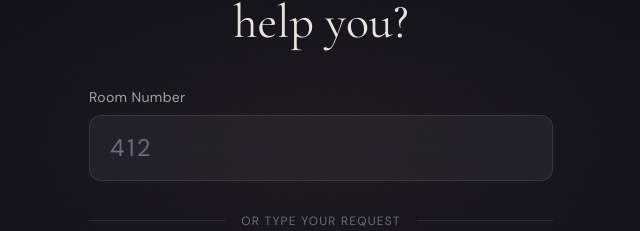
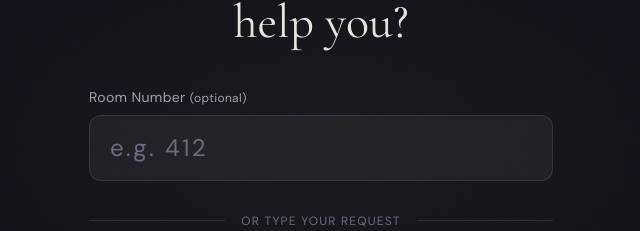
Before and after one commit to tachyon-development/test-translation, a Next.js app in the folder apps/frontend/: page / in a window 1280 px wide. Shown: the part 216-447 px from the top of the page, without its empty margins (319-959 px from the left). Built offline with nearby package versions, Linux system fonts and the light colour scheme; no server answers.

Commit message:
fix: room number optional, defaults to Lobby (101)

```diff
--- a/apps/frontend/src/app/page.tsx
+++ b/apps/frontend/src/app/page.tsx
@@ -212,20 +212,17 @@ function KioskInner() {
   }, []);
 
   const handleSubmit = useCallback(async () => {
-    // Validate
-    if (!/^\d{3}$/.test(room)) {
-      setRoomError("Please enter a 3-digit room number");
-      return;
-    }
     if (!requestText.trim()) return;
 
+    // Default to room 101 (Lobby) if no room specified
+    const roomNumber = room.length === 3 ? room : "101";
     setRoomError("");
     setSubmitting(true);
 
     try {
       const { request_id } = await submitTextRequest({
         text: requestText.trim(),
-        room_number: room,
+        room_number: roomNumber,
         org_id: ORG_ID,
       });
       setRequestId(request_id);
--- a/apps/frontend/src/components/kiosk/RoomSelector.tsx
+++ b/apps/frontend/src/components/kiosk/RoomSelector.tsx
@@ -25,7 +25,7 @@ export function RoomSelector({ value, onChange, error }: RoomSelectorProps) {
         htmlFor="room-number"
         className="mb-2 block text-sm tracking-wide text-[var(--text-secondary)]"
       >
-        Room Number
+        Room Number <span className="text-xs text-[var(--text-secondary)]">(optional)</span>
       </label>
       <div className="relative">
         <input
@@ -35,7 +35,7 @@ export function RoomSelector({ value, onChange, error }: RoomSelectorProps) {
           inputMode="numeric"
           pattern="[0-9]*"
           maxLength={3}
-          placeholder="412"
+          placeholder="e.g. 412"
           value={value}
           onChange={handleChange}
           className="w-full rounded-xl border border-white/10 bg-white/5 px-5 py-4 text-2xl tracking-widest text-[var(--text-primary)] placeholder:text-[var(--text-muted)] backdrop-blur-xl transition-all duration-300 focus:border-[var(--accent)]/50 focus:outline-none focus:ring-2 focus:ring-[var(--accent)]/20 focus:shadow-[0_0_40px_-8px_rgba(212,165,116,0.25)]"
```
